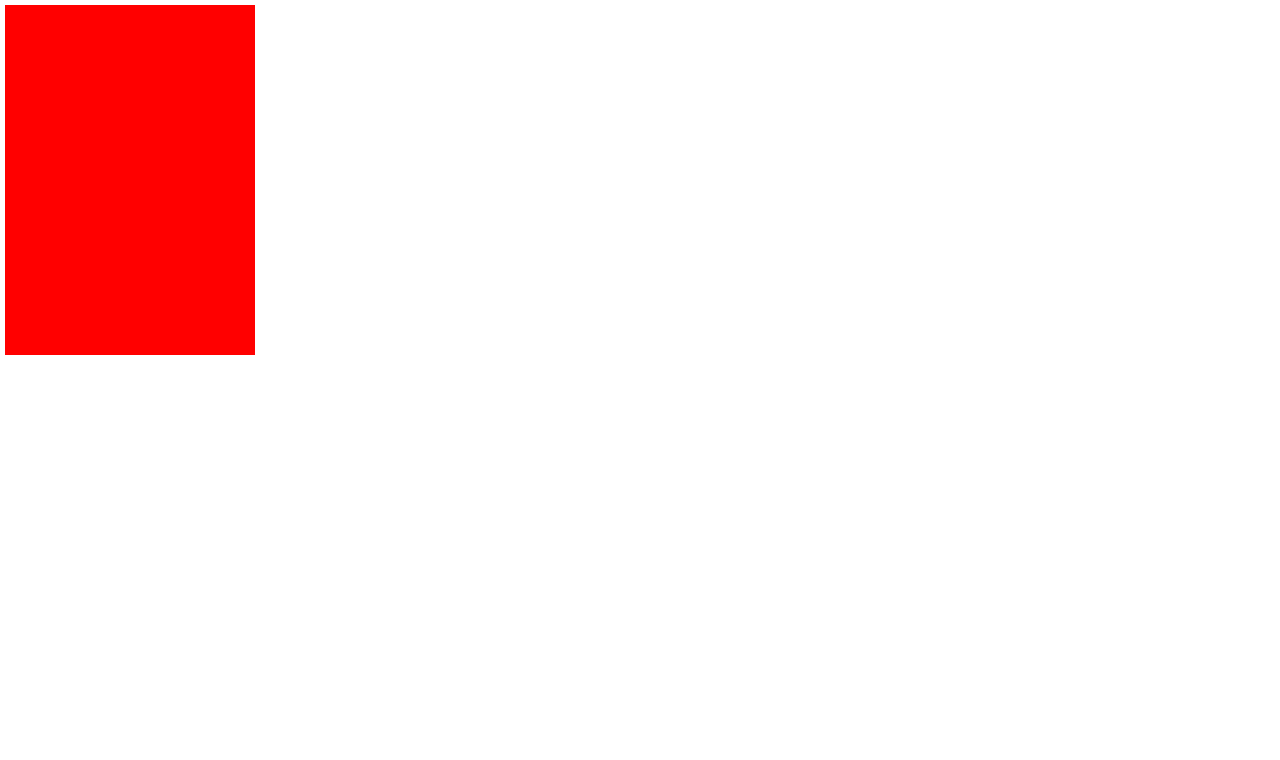
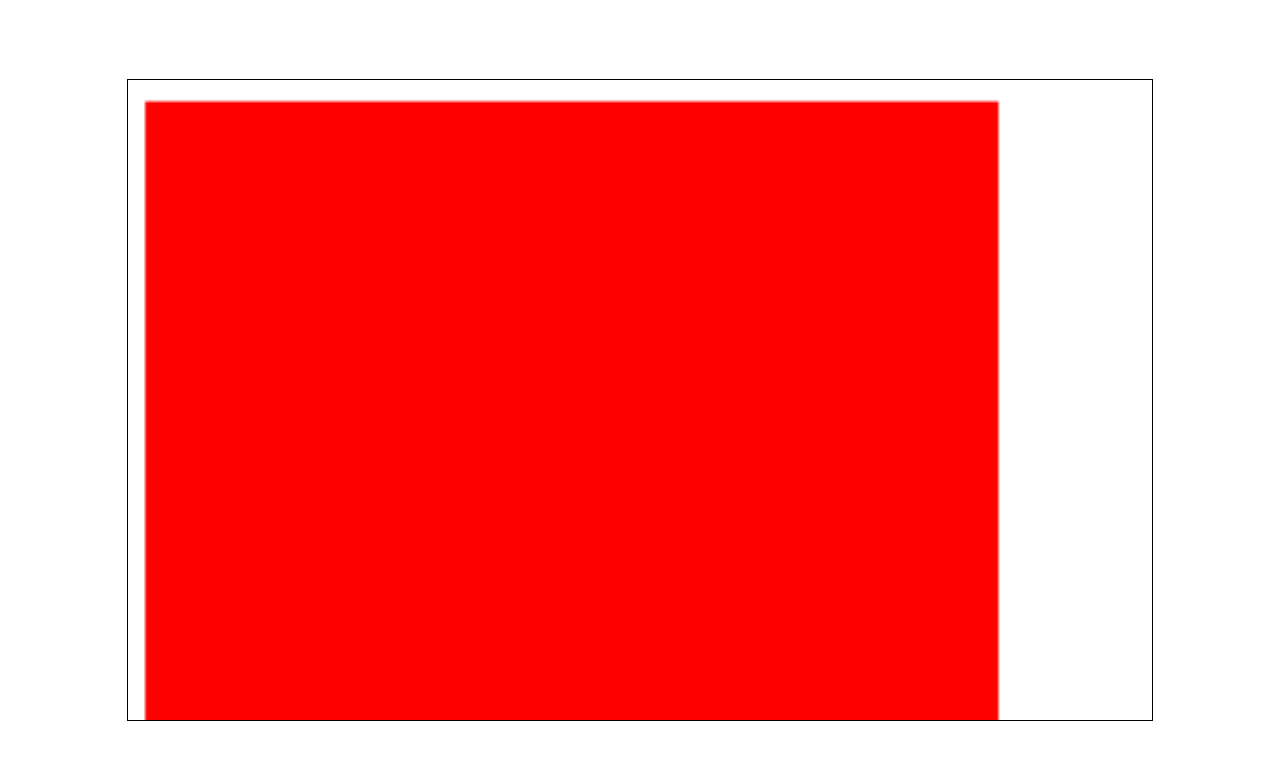
Before and after one commit to nathanWilson81/rectangle-editor, a React (Create React App) app: page / in a window 1280 px wide. Shown: the top 760 px of the page. Built offline with nearby package versions, Linux system fonts and the light colour scheme.

Commit message:
Add color and setup prettier

```diff
--- a/src/App.js
+++ b/src/App.js
@@ -1,29 +1,42 @@
-import { useEffect } from 'react'
+import { useEffect } from "react"
 
-import './App.css';
+import "./App.css"
 
-const rectanglesOnMount = [{ x: 5, y: 5, width: 250, height: 350 }]
+const rectanglesOnMount = [
+  { x: 5, y: 5, width: 250, height: 350, color: "red" },
+]
 
-const drawRectangle = ({ x, y, width, height }) => {
+const drawRectangle = ({ x, y, width, height, color }) => {
   const canvas = document.getElementById("rectangle-editor")
   const ctx = canvas.getContext("2d")
-  ctx.beginPath();
-  ctx.lineWidth = "6";
-  ctx.strokeStyle = "red";
-  ctx.fillStyle = "red"
-  ctx.rect(x, y, width, height);
-  ctx.fill();
+  ctx.beginPath()
+  ctx.fillStyle = color
+  ctx.rect(x, y, width, height)
+  ctx.fill()
 }
 
 function App() {
   useEffect(() => {
     rectanglesOnMount.map(drawRectangle)
   }, [])
+
   return (
-    <div className="App">
-      <canvas id="rectangle-editor" width="1280" height="720" />
+    <div
+      style={{
+        height: "100vh",
+        display: "flex",
+        flexDirection: "column",
+        alignItems: "center",
+        justifyContent: "center",
+      }}
+      className="App"
+    >
+      <canvas
+        style={{ border: "1px solid black", height: "80%", width: "80%" }}
+        id="rectangle-editor"
+      />
     </div>
-  );
+  )
 }
 
-export default App;
+export default App
```
Also changed, not shown: eslintrc.js (added, +29 -0 lines), package.json (+9 -1 lines), src/index.js (+8 -8 lines), src/reportWebVitals.js (+10 -10 lines), src/setupTests.js (+1 -1 lines), 2 other files (tests, documents, lock files or other folders).
